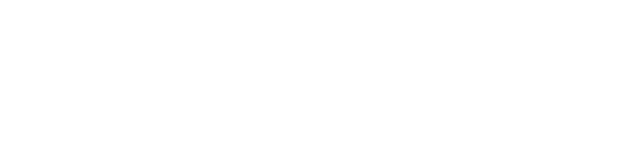
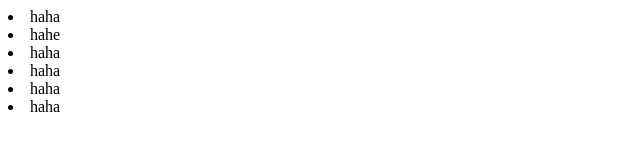
Before and after one commit to Danielowska/Github-test, a plain HTML site: page index.html in a window 1280 px wide. Shown: the whole page, without its empty margins (0-640 px from the left). Drawn offline with Linux system fonts and the light colour scheme.

Commit message:
komentarz3

```diff
--- a/index.html
+++ b/index.html
@@ -7,6 +7,13 @@
         <title>Document</title>
     </head>
     <body>
-        <div class="container"></div>
+        <div class="container">
+            <li>haha</li>
+            <li>hahe</li>
+            <li>haha</li>
+            <li>haha</li>
+            <li>haha</li>
+            <li>haha</li>
+        </div>
     </body>
 </html>
```
